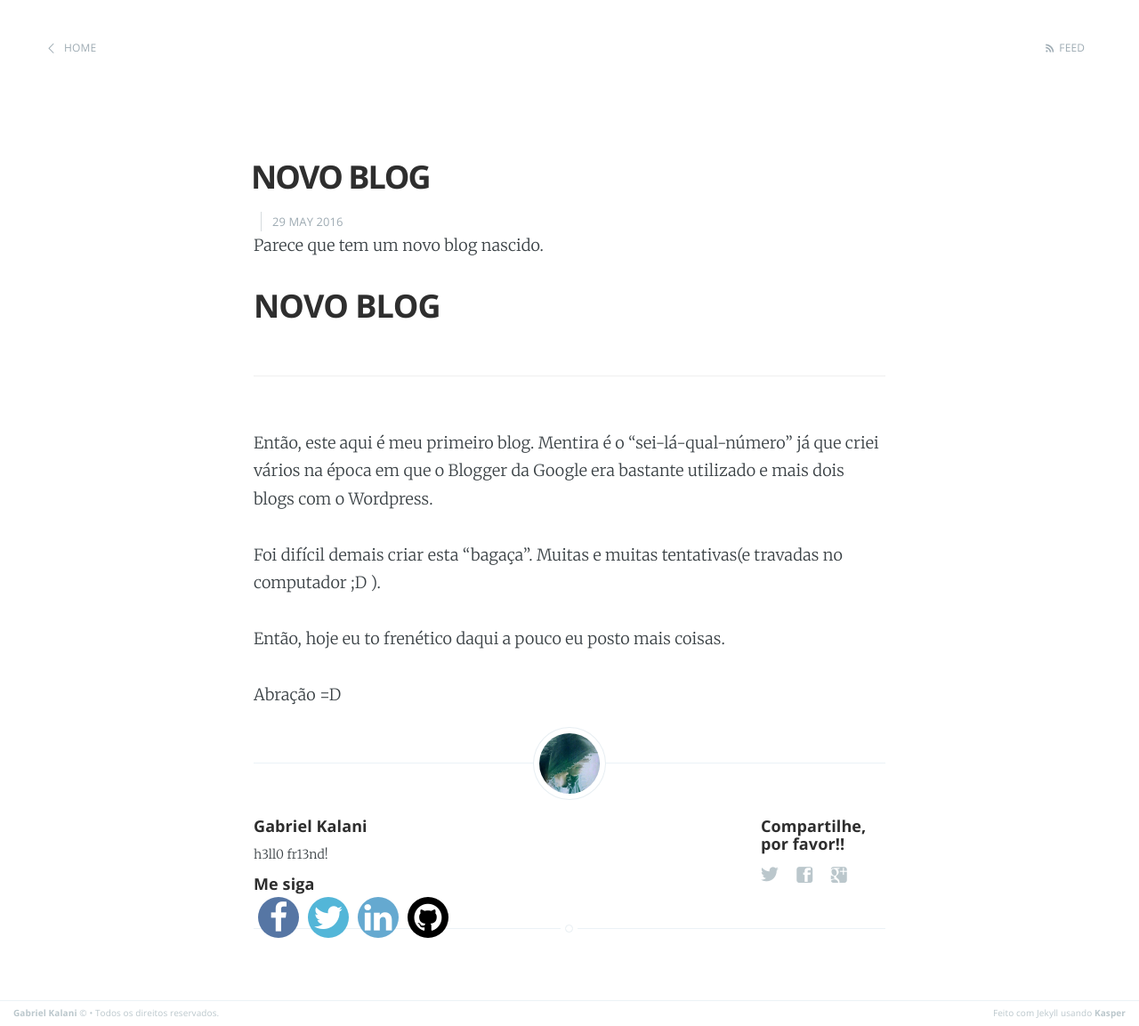
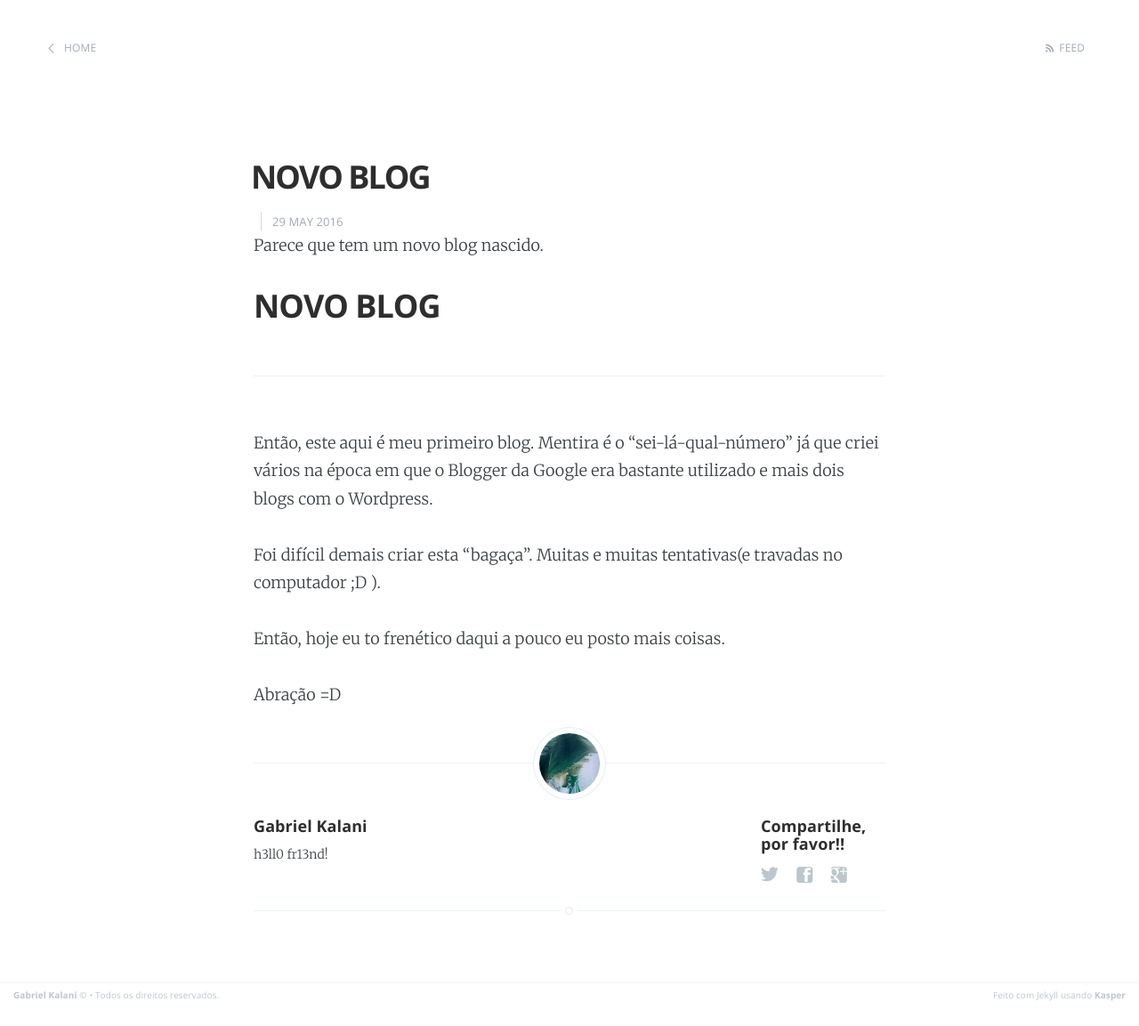
Before and after one commit to gkal19/blog, a Jekyll site: the page built from _posts/2016-05-29-novo-blog.markdown, in a window 1280 px wide. Shown: the whole page at 89% size. Built offline with Jekyll 4.4.1, drawn with Linux system fonts in a browser that asks for light colours; nearby versions of some CDN libraries; comment, search, counter and statistics services are not loaded; after the commit the page ends 1132 px from its top, so only the background shows below that.

Commit message:
testando

```diff
--- a/_config.yml
+++ b/_config.yml
@@ -16,6 +16,7 @@
 
 url:            'http://gkal19.github.io/'
 author:         'Gabriel Kalani'
+author-image: '/assets/images/profile.jpg'
 
 facebook: gkal19
 twitter: gkal19
--- a/_layouts/post.html
+++ b/_layouts/post.html
@@ -80,7 +80,6 @@
 
             <!-- Share links section -->
             {% include share.html %}
-            {% include follow.html %}
 
             <!-- Disqus comments -->
             {% if page.disqus %}
--- a/index.html
+++ b/index.html
@@ -5,7 +5,7 @@
 about: 'about.html'
 ---
 
-<header class="main-header {% if page.cover %}" style="background-image: url({{ page.cover | prepend: site.baseurl }}) {%else%}no-cover{% endif %}">
+<header class="main-header {% if page.cover %}" style="background-image: url(http://colorfully.eu/wp-content/uploads/2012/09/abstract-colorful-facebook-cover.jpg) {%else%}no-cover{% endif %}">
     <nav class="main-nav overlay clearfix">
             {% if page.logo %}
                 <a class="blog-logo" href="{{ site.baseurl }}">
```
Also changed, not shown: assets/images/cover.jpg (added).
